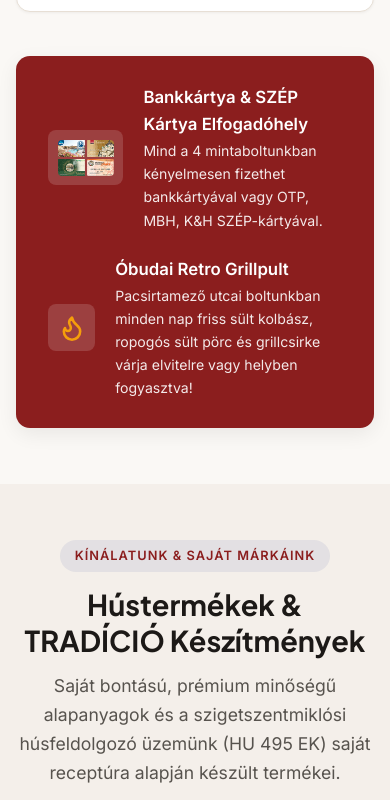
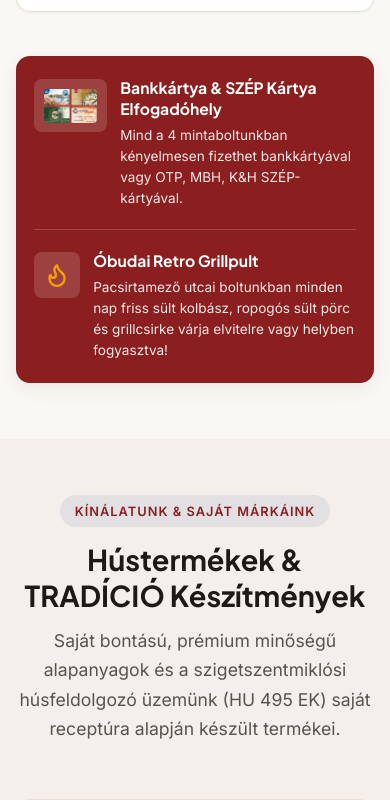
Before and after one commit to pfviktor/janer-hus-weboldal, an Astro site: page / in a window 390 px wide. Shown: the part 5151-5951 px from the top of the page. Built offline with nearby package versions, Linux system fonts and the light colour scheme; Astro itself is replaced by a stand-in of ours.

Commit message:
fix: SZÉP kártya és grillpult banner mobil elrendezésének és igazításának tökéletesítése

```diff
--- a/src/components/Stores.astro
+++ b/src/components/Stores.astro
@@ -77,22 +77,22 @@ import { siteConfig } from '../config/site';
     <div class="payment-banner">
       <div class="payment-banner__item">
         <div class="payment-banner__icon-box">
-          <img src="/images/szepkartya.png" alt="SZÉP Kártya" style="max-height:36px; width:auto; border-radius:4px;" />
+          <img src="/images/szepkartya.png" alt="SZÉP Kártya" style="max-height:34px; width:auto; border-radius:4px;" />
         </div>
-        <div>
-          <strong style="font-size:1.05rem;">Bankkártya & SZÉP Kártya Elfogadóhely</strong>
-          <p style="margin:0; font-size:0.88rem; color:inherit; opacity:0.9;">Mind a 4 mintaboltunkban kényelmesen fizethet bankkártyával vagy OTP, MBH, K&H SZÉP-kártyával.</p>
+        <div class="payment-banner__text">
+          <h4 class="payment-banner__title">Bankkártya & SZÉP Kártya Elfogadóhely</h4>
+          <p class="payment-banner__desc">Mind a 4 mintaboltunkban kényelmesen fizethet bankkártyával vagy OTP, MBH, K&H SZÉP-kártyával.</p>
         </div>
       </div>
       <div class="payment-banner__item">
         <div class="payment-banner__icon-box">
-          <svg width="28" height="28" viewBox="0 0 24 24" fill="none" stroke="#F59E0B" stroke-width="2.2" stroke-linecap="round" stroke-linejoin="round">
+          <svg width="26" height="26" viewBox="0 0 24 24" fill="none" stroke="#F59E0B" stroke-width="2.2" stroke-linecap="round" stroke-linejoin="round">
             <path d="M8.5 14.5A2.5 2.5 0 0 0 11 12c0-1.38-.5-2-1-3-1.072-2.143-.224-4.054 2-6 .5 2.5 2 4.9 4 6.5 2 1.6 3 3.5 3 5.5a7 7 0 1 1-14 0c0-1.153.433-2.294 1-3a2.5 2.5 0 0 0 2.5 2.5z"></path>
           </svg>
         </div>
-        <div>
-          <strong style="font-size:1.05rem;">Óbudai Retro Grillpult</strong>
-          <p style="margin:0; font-size:0.88rem; color:inherit; opacity:0.9;">Pacsirtamező utcai boltunkban minden nap friss sült kolbász, ropogós sült pörc és grillcsirke várja elvitelre vagy helyben fogyasztva!</p>
+        <div class="payment-banner__text">
+          <h4 class="payment-banner__title">Óbudai Retro Grillpult</h4>
+          <p class="payment-banner__desc">Pacsirtamező utcai boltunkban minden nap friss sült kolbász, ropogós sült pörc és grillcsirke várja elvitelre vagy helyben fogyasztva!</p>
         </div>
       </div>
     </div>
@@ -268,7 +268,7 @@ import { siteConfig } from '../config/site';
   .payment-banner {
     display: grid;
     grid-template-columns: repeat(auto-fit, minmax(300px, 1fr));
-    gap: 1.5rem;
+    gap: 1.75rem;
     background: var(--color-primary);
     color: #FFFFFF;
     padding: 1.75rem 2rem;
@@ -278,8 +278,8 @@ import { siteConfig } from '../config/site';
 
   .payment-banner__item {
     display: flex;
-    align-items: center;
-    gap: 1.25rem;
+    align-items: flex-start;
+    gap: 1.15rem;
   }
 
   .payment-banner__icon-box {
@@ -290,5 +290,51 @@ import { siteConfig } from '../config/site';
     align-items: center;
     justify-content: center;
     flex-shrink: 0;
+    margin-top: 2px;
+  }
+
+  .payment-banner__text {
+    min-width: 0;
+    flex: 1;
+  }
+
+  .payment-banner__title {
+    font-size: 1.05rem;
+    font-weight: 700;
+    color: #FFFFFF;
+    margin: 0 0 0.35rem 0;
+    line-height: 1.35;
+  }
+
+  .payment-banner__desc {
+    margin: 0;
+    font-size: 0.88rem;
+    line-height: 1.55;
+    color: rgba(255, 255, 255, 0.9);
+  }
+
+  @media (max-width: 640px) {
+    .payment-banner {
+      grid-template-columns: 1fr;
+      padding: 1.35rem 1.15rem;
+      gap: 1.25rem;
+    }
+
+    .payment-banner__item {
+      gap: 0.85rem;
+    }
+
+    .payment-banner__item:first-child {
+      padding-bottom: 1.25rem;
+      border-bottom: 1px solid rgba(255, 255, 255, 0.18);
+    }
+
+    .payment-banner__title {
+      font-size: 0.98rem;
+    }
+
+    .payment-banner__desc {
+      font-size: 0.85rem;
+    }
   }
 </style>
```
Also changed, not shown: iphone_hero_fixed.png (added), 2 other files.
